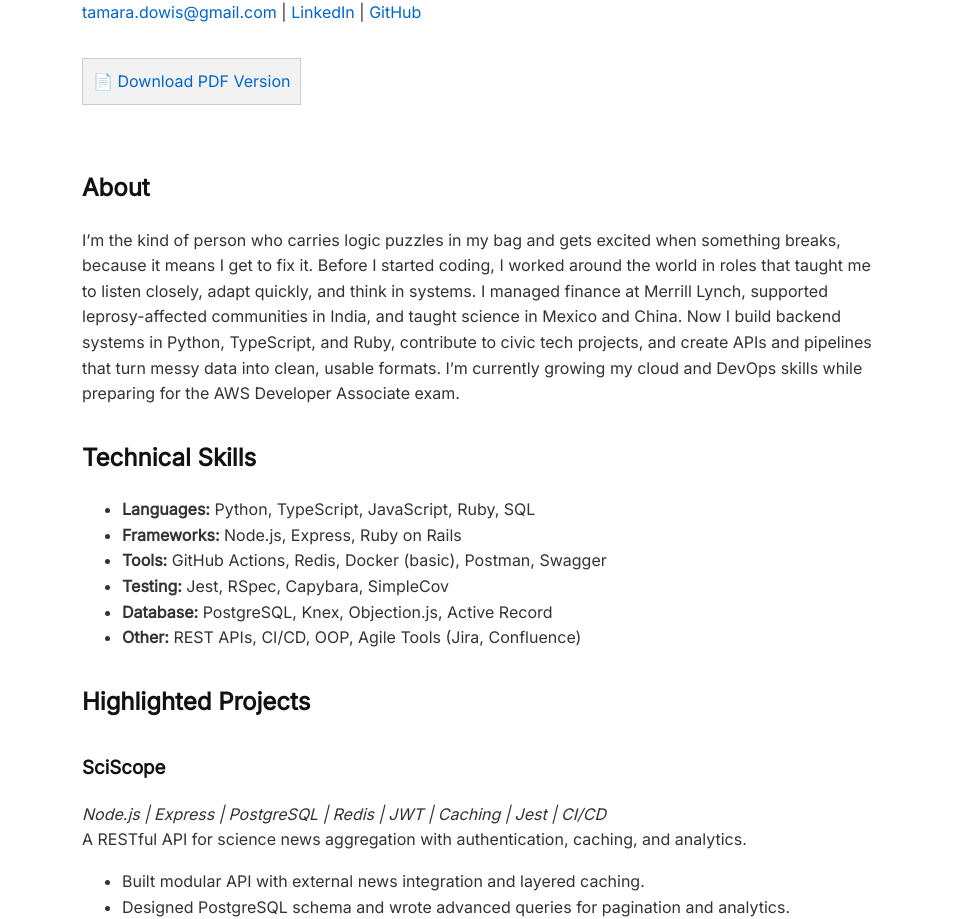
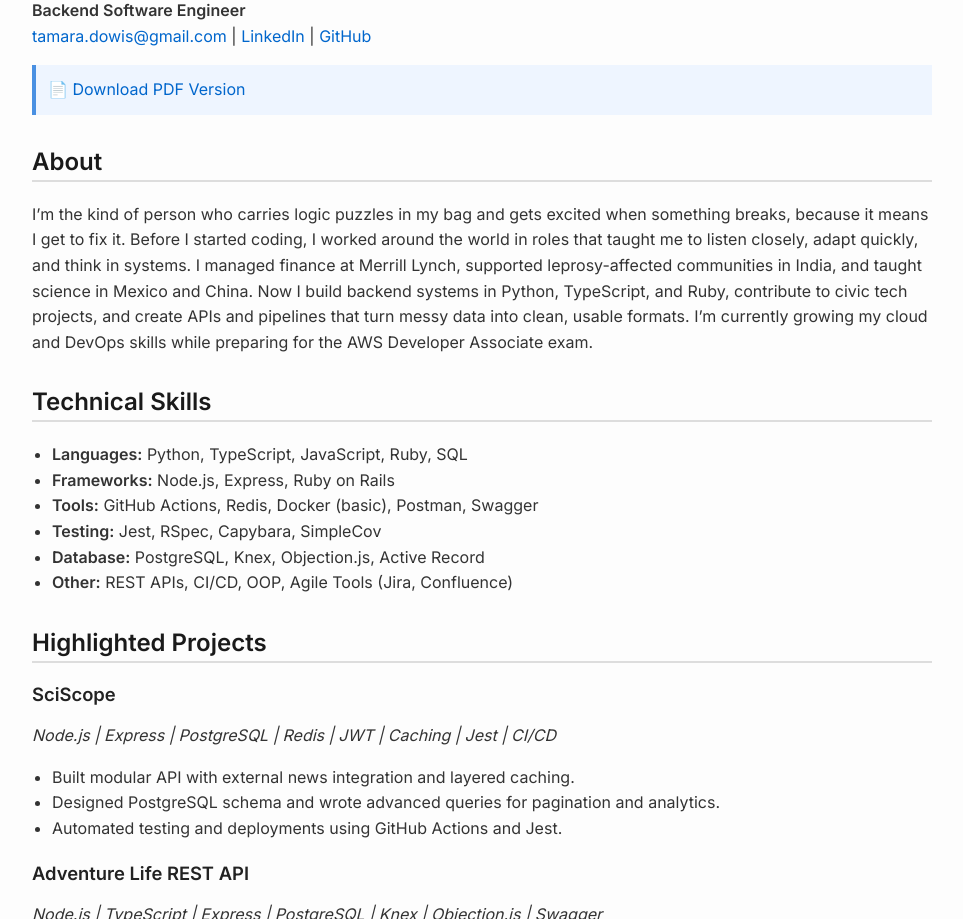
Before and after one commit to wanderlust-create/resume, a plain HTML site: page index.html in a window 1280 px wide. Shown: the part 130-1049 px from the top of the page, without its empty margins (158-1121 px from the left). Drawn offline with Linux system fonts and the light colour scheme.

Commit message:
enhance resume HTML layout

```diff
--- a/index.html
+++ b/index.html
@@ -1,3 +1,4 @@
+=
 <!DOCTYPE html>
 <html lang="en">
   <head>
@@ -5,40 +6,62 @@
     <meta name="viewport" content="width=device-width, initial-scale=1.0" />
     <title>Tamara Dowis Resume</title>
     <link
-      href="https://fonts.googleapis.com/css2?family=Inter&display=swap"
+      href="https://fonts.googleapis.com/css2?family=Inter:wght@400;600&display=swap"
       rel="stylesheet"
     />
     <style>
       body {
         font-family: "Inter", sans-serif;
-        margin: 2rem auto;
-        max-width: 800px;
+        margin: 0 auto;
+        padding: 2rem;
+        max-width: 900px;
+        background-color: #fdfdfd;
+        color: #333;
+      }
+      h1 {
+        font-size: 2.25rem;
+        margin-bottom: 0.25rem;
+      }
+      h2 {
+        font-size: 1.5rem;
+        margin-top: 2rem;
+        color: #1a1a1a;
+        border-bottom: 2px solid #ddd;
+        padding-bottom: 0.25rem;
+      }
+      h3 {
+        margin-top: 1.25rem;
+        font-size: 1.15rem;
+        color: #222;
+      }
+      p,
+      li {
+        font-size: 1rem;
         line-height: 1.6;
-        color: #333;
-        padding: 0 1rem;
       }
-      h1,
-      h2,
-      h3 {
-        margin-top: 2rem;
-        color: #111;
+      ul {
+        padding-left: 1.25rem;
       }
       a {
         color: #0066cc;
         text-decoration: none;
       }
+      .contact,
       .pdf-link {
-        background: #f2f2f2;
-        border: 1px solid #ccc;
-        padding: 10px;
-        display: inline-block;
-        margin-bottom: 2rem;
+        margin-top: 0.5rem;
+        font-size: 1rem;
+      }
+      .pdf-link {
+        background: #eef5ff;
+        border-left: 4px solid #4a90e2;
+        padding: 0.75rem;
+        margin-bottom: 1.5rem;
       }
     </style>
   </head>
   <body>
     <h1>Tamara Dowis</h1>
-    <p>
+    <p class="contact">
       <strong>Backend Software Engineer</strong><br />
       <a href="mailto:tamara.dowis@gmail.com">tamara.dowis@gmail.com</a> |
       <a href="https://www.linkedin.com/in/tamara-dowis/">LinkedIn</a> |
@@ -90,9 +113,7 @@
       <em
         >Node.js | Express | PostgreSQL | Redis | JWT | Caching | Jest |
         CI/CD</em
-      ><br />
-      A RESTful API for science news aggregation with authentication, caching,
-      and analytics.
+      >
     </p>
     <ul>
       <li>
@@ -110,8 +131,7 @@
       <em
         >Node.js | TypeScript | Express | PostgreSQL | Knex | Objection.js |
         Swagger</em
-      ><br />
-      Refactored a legacy API to use TypeScript and modern service architecture.
+      >
     </p>
     <ul>
       <li>Modeled complex data with Objection.js and PostgreSQL.</li>
@@ -124,11 +144,7 @@
     </ul>
 
     <h3>Artisan Marketplace</h3>
-    <p>
-      <em>Ruby on Rails | PostgreSQL | RSpec | Capybara</em><br />
-      Multi-tenant e-commerce platform with role-based access and discount
-      logic.
-    </p>
+    <p><em>Ruby on Rails | PostgreSQL | RSpec | Capybara</em></p>
     <ul>
       <li>
         Built admin and artisan flows using namespaced routes and modular
```
